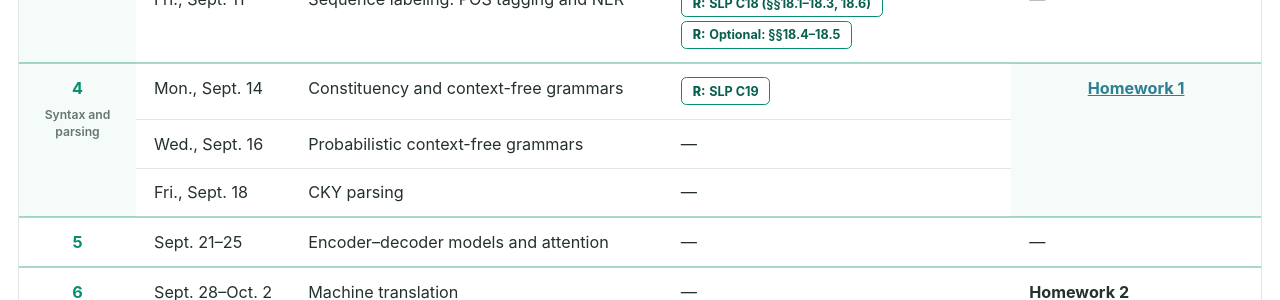
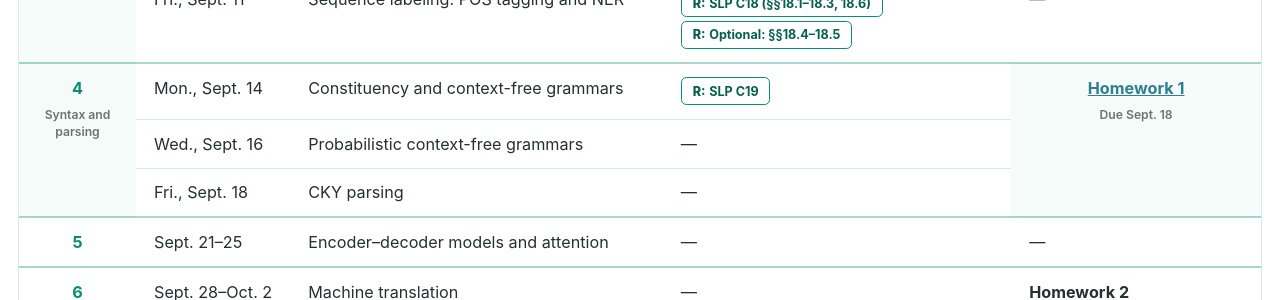
Before and after one commit to bnguyen5/bnguyen5.github.io, a Jekyll site: the page built from _pages/nlp-fall-2026.md, in a window 1280 px wide and 900 px high, scrolled down 2349 px. Shown: the part 153-453 px from the top of the window. Built offline with Jekyll 4.4.1, drawn with Linux system fonts in a browser that asks for light colours.

Commit message:
Update nlp-fall-2026.md

```diff
--- a/_pages/nlp-fall-2026.md
+++ b/_pages/nlp-fall-2026.md
@@ -139,7 +139,7 @@
           <tr class="course-week-start"><td rowspan="3"><strong>3</strong><small>Neural sequence models</small></td><td>Mon., Sept. 7</td><td><strong>Recurrent neural networks (RNNs)</strong></td><td>{% if page.w3d1_slides_url != "" %}<a class="course-tag course-tag--slides" href="{{ page.w3d1_slides_url }}" target="_blank" rel="noopener">W3D1</a>{% else %}<span class="course-tag course-tag--slides">W3D1</span>{% endif %} <a class="course-tag course-tag--reading" href="https://web.stanford.edu/~jurafsky/slp3/14.pdf" target="_blank" rel="noopener">SLP C14 (before §14.5)</a></td><td>—</td></tr>
           <tr><td>Wed., Sept. 9</td><td><strong>Long short-term memory networks (LSTMs)</strong></td><td>{% if page.w3d2_slides_url != "" %}<a class="course-tag course-tag--slides" href="{{ page.w3d2_slides_url }}" target="_blank" rel="noopener">W3D2</a>{% else %}<span class="course-tag course-tag--slides">W3D2</span>{% endif %} <a class="course-tag course-tag--reading" href="https://web.stanford.edu/~jurafsky/slp3/14.pdf" target="_blank" rel="noopener">SLP C14 (§14.5 onward)</a></td><td>—</td></tr>
           <tr><td>Fri., Sept. 11</td><td><strong>Sequence labeling: POS tagging and NER</strong></td><td><a class="course-tag course-tag--reading" href="https://web.stanford.edu/~jurafsky/slp3/18.pdf" target="_blank" rel="noopener">SLP C18 (§§18.1–18.3, 18.6)</a> <a class="course-tag course-tag--reading" href="https://web.stanford.edu/~jurafsky/slp3/18.pdf#page=8" target="_blank" rel="noopener">Optional: §§18.4–18.5</a></td><td>—</td></tr>
-          <tr class="course-week-start"><td rowspan="3"><strong>4</strong><small>Syntax and parsing</small></td><td>Mon., Sept. 14</td><td><strong>Constituency and context-free grammars</strong></td><td><a class="course-tag course-tag--reading" href="https://web.stanford.edu/~jurafsky/slp3/19.pdf" target="_blank" rel="noopener">SLP C19</a></td><td rowspan="3">{% if page.hw1_url != "" %}<a href="{{ page.hw1_url }}" target="_blank" rel="noopener"><strong>Homework 1</strong></a>{% else %}<strong>Homework 1</strong>{% endif %}</td></tr>
+          <tr class="course-week-start"><td rowspan="3"><strong>4</strong><small>Syntax and parsing</small></td><td>Mon., Sept. 14</td><td><strong>Constituency and context-free grammars</strong></td><td><a class="course-tag course-tag--reading" href="https://web.stanford.edu/~jurafsky/slp3/19.pdf" target="_blank" rel="noopener">SLP C19</a></td><td rowspan="3">{% if page.hw1_url != "" %}<a href="{{ page.hw1_url }}" target="_blank" rel="noopener"><strong>Homework 1</strong></a>{% else %}<strong>Homework 1</strong>{% endif %}<small>Due Sept. 18</small></td></tr>
           <tr><td>Wed., Sept. 16</td><td><strong>Probabilistic context-free grammars</strong></td><td>—</td></tr>
           <tr><td>Fri., Sept. 18</td><td><strong>CKY parsing</strong></td><td>—</td></tr>
           <tr class="course-week-start course-roadmap"><td>5</td><td>Sept. 21–25</td><td><strong>Encoder–decoder models and attention</strong></td><td>—</td><td>—</td></tr>
```
